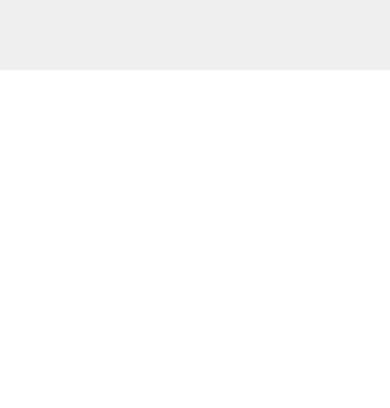
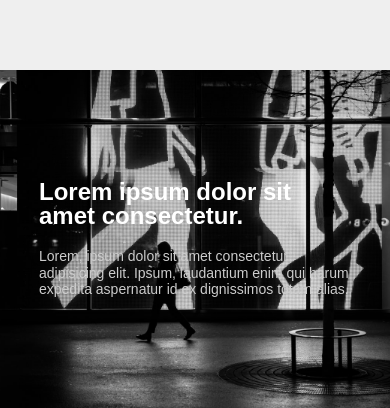
Before and after one commit to Du0Du0/html-pf, a plain HTML site: page index.html in a window 390 px wide. Shown: the part 3056-3464 px from the top of the page. Before the commit the page ends 3126 px from the top, so only its background shows below. Drawn offline with Linux system fonts and the light colour scheme.

Commit message:
banner 반응형 완성

```diff
--- a/index.html
+++ b/index.html
@@ -99,9 +99,11 @@
     </div>
   </section>
 
-  <section id="banner"></section>
-
-
+  <section id="banner">
+    <h1>Lorem ipsum dolor sit amet consectetur.</h1>
+    <p>Lorem, ipsum dolor sit amet consectetur adipisicing elit. Ipsum, laudantium enim qui harum expedita aspernatur id
+      ex dignissimos totam alias.</p>
+  </section>
 
   <footer></footer>
 </body>
--- a/scss/main/_banner.scss
+++ b/scss/main/_banner.scss
@@ -0,0 +1,27 @@
+#banner {
+	width: 100%;
+	height: 40vh;
+	background: #111;
+	padding: 0px 10vw;
+	display: flex;
+	flex-wrap: wrap;
+	justify-content: center;
+	align-content: center;
+	gap: 20px;
+	background-image: url(../img/banner.jpg);
+	background-repeat: no-repeat;
+	background-position: center;
+	background-size: cover;
+	//이미지는 특정 프레임에 종속되어 있지만
+	//이미지 위치의 기준점을 브라우저로 고정
+	background-attachment: fixed;
+
+	h1 {
+		font: bold 24px/1 'arial';
+		color: #fff;
+	}
+	p {
+		font: 14px/1.2 'arial';
+		color: #ccc;
+	}
+}
```
Also changed, not shown: css/style.css, 1 other file.
